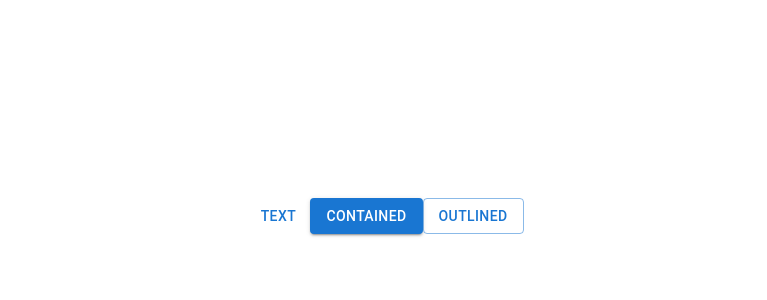
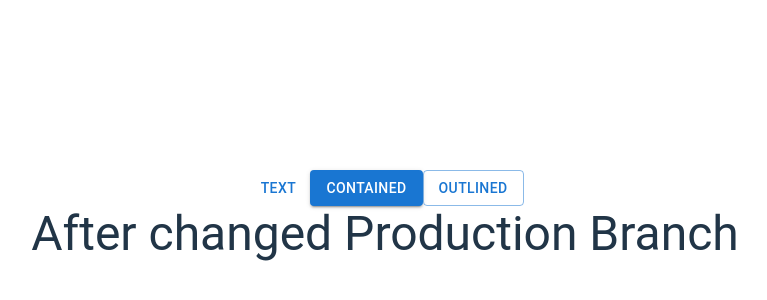
Before and after one commit to phyoko72/react-test-app, a React (Vite) app: page / in a window 1280 px wide. Shown: the part 220-520 px from the top of the page, without its empty margins (255-1022 px from the left). Built offline with nearby package versions, Linux system fonts and the light colour scheme.

Commit message:
2nd@secondary

```diff
--- a/components/Secondary.jsx
+++ b/components/Secondary.jsx
@@ -6,9 +6,14 @@ const Secondary = () => {
             <Typography variant="h2" component={"h2"} color="white">
                 This is Secondary Branch
             </Typography>
+
             <Button variant="text">Text</Button>
             <Button variant="contained">Contained</Button>
             <Button variant="outlined">Outlined</Button>
+
+            <Typography variant="h3" component={"h3"}>
+                After changed Production Branch
+            </Typography>
         </>
     )
 }
```
